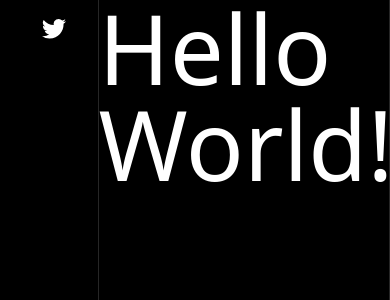
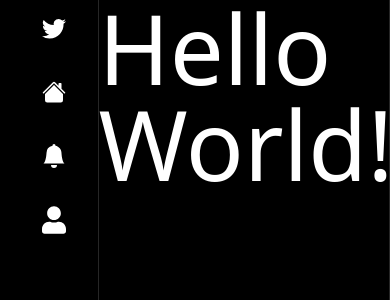
Before and after one commit to nayak-nirmalya/twitter-clone, a Next.js app: page / in a window 390 px wide. Shown: the top 300 px of the page. Built offline with nearby package versions, Linux system fonts and the light colour scheme.

Commit message:
show icons on mobile screeen

```diff
--- a/src/components/Layout/Sidebar.tsx
+++ b/src/components/Layout/Sidebar.tsx
@@ -1,6 +1,8 @@
 import React from "react";
+import { FaUser } from "react-icons/fa";
 import { BsHouseFill, BsBellFill } from "react-icons/bs";
-import { FaUser } from "react-icons/fa";
+
+import SidebarItem from "./SidebarItem";
 import SidebarLogo from "./SidebarLogo";
 
 const Sidebar = () => {
@@ -27,6 +29,14 @@ const Sidebar = () => {
       <div className="flex flex-col items-end">
         <div className="space-y-2 lg:w-[230px]">
           <SidebarLogo />
+          {items.map((item, index) => (
+            <SidebarItem
+              key={index}
+              label={item.label}
+              href={item.href}
+              icon={item.icon}
+            />
+          ))}
         </div>
       </div>
     </div>
--- /dev/null
+++ b/src/components/Layout/SidebarItem.tsx
@@ -0,0 +1,39 @@
+import React from "react";
+import { IconType } from "react-icons";
+
+interface SidebarItemProps {
+  label: string;
+  href: string;
+  icon: IconType;
+  onClick?: () => void;
+}
+
+const SidebarItem: React.FC<SidebarItemProps> = ({
+  label,
+  href,
+  icon: Icon,
+  onClick,
+}) => {
+  return (
+    <div className="flex flex-row items-center ">
+      <div
+        className="
+            relative
+            rounded-full
+            h-14 w-14
+            flex p-4
+            items-center
+            justify-center
+            hover:bg-slate-300
+            hover:bg-opacity-10
+            cursor-pointer
+            lg:hidden
+        "
+      >
+        <Icon size={28} color="white" />
+      </div>
+    </div>
+  );
+};
+
+export default SidebarItem;
```
